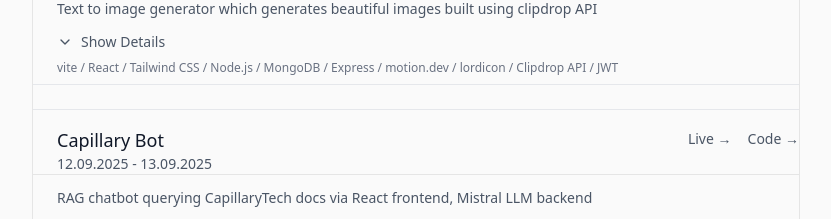
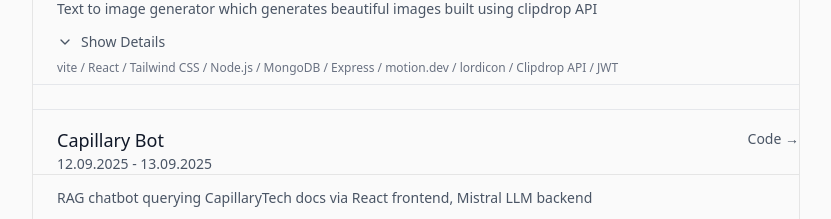
Before and after one commit to Arnav270803/MyPortfolio, a React (Vite) app: page / in a window 1280 px wide. Shown: the part 1060-1279 px from the top of the page, without its empty margins (224-1055 px from the left). Built offline with nearby package versions, Linux system fonts and the light colour scheme; some icons are missing.

Commit message:
Remove the live button because it is not live right now

```diff
--- a/src/Component/Sideprojects.jsx
+++ b/src/Component/Sideprojects.jsx
@@ -372,15 +372,7 @@ const CapillaryBot = ({ isDark }) => {
         </div>
         <div className="flex items-center gap-4">
           <div>
-            <a
-              href=""
-              className={`text-sm transition-colors ${
-                isDark ? 'text-gray-400 hover:text-white' : 'text-gray-600 hover:text-gray-900'
-              }`}
-            >
-              Live →
 
-            </a>
           </div>
           <div>
             <a
```
